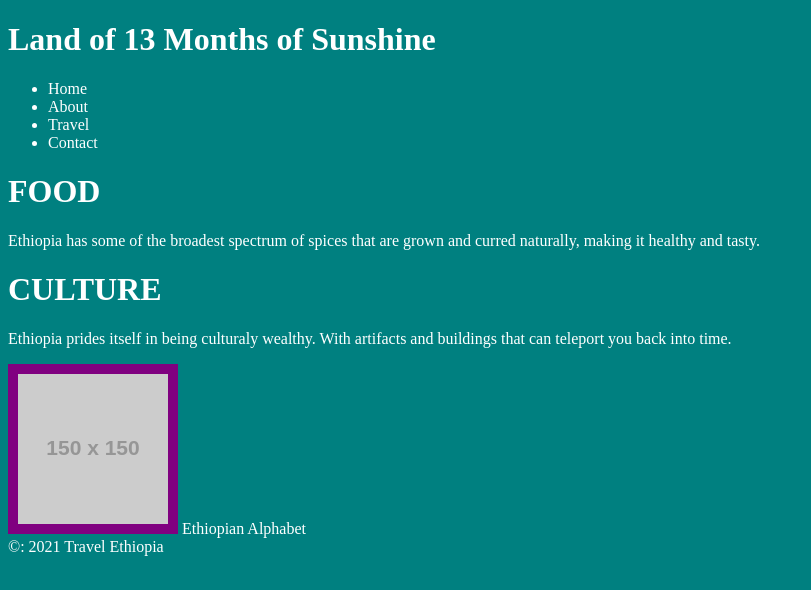
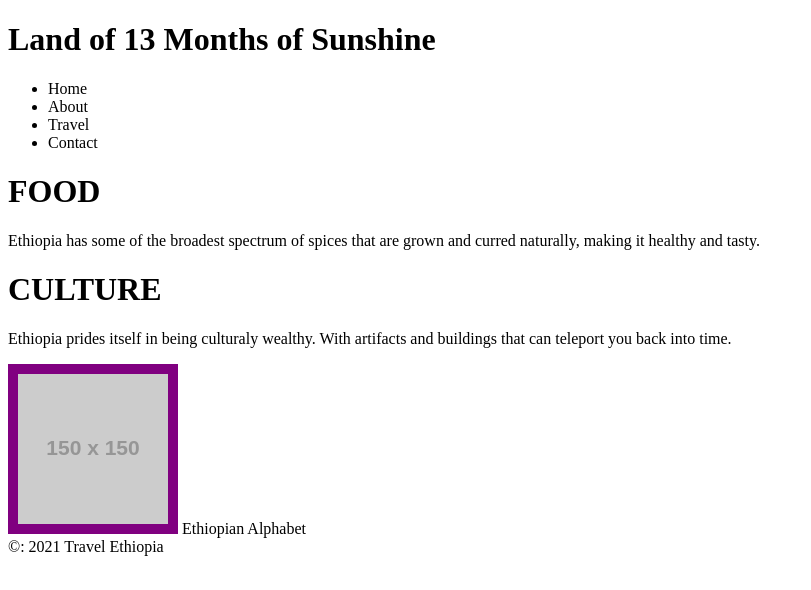
Before and after one commit to rtruneh/mockup, a plain HTML site: page index.html in a window 1280 px wide. Shown: the whole page, without its empty margins (0-811 px from the left). Drawn offline with Linux system fonts and the light colour scheme; placeholder pictures from the web are drawn by us.

Commit message:
playing with color versus liver server

```diff
--- a/styles.css
+++ b/styles.css
@@ -1,9 +1,11 @@
 body {
-    background-color: teal;
-    color: white;
+    background-color #ffeb3b;
+    color: black;
 
 }
 
 img{
     border: 10px solid purple;
 }
+
+nav{ color: black;}
```
